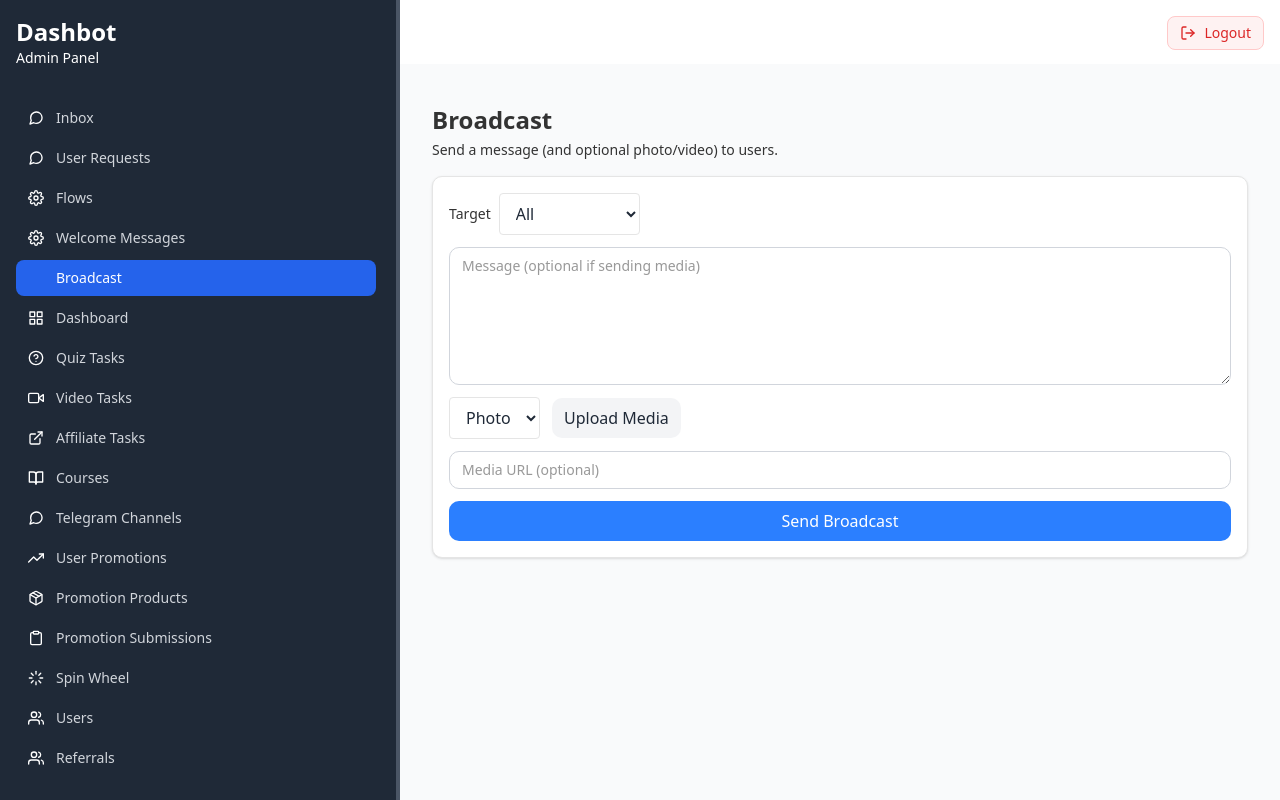
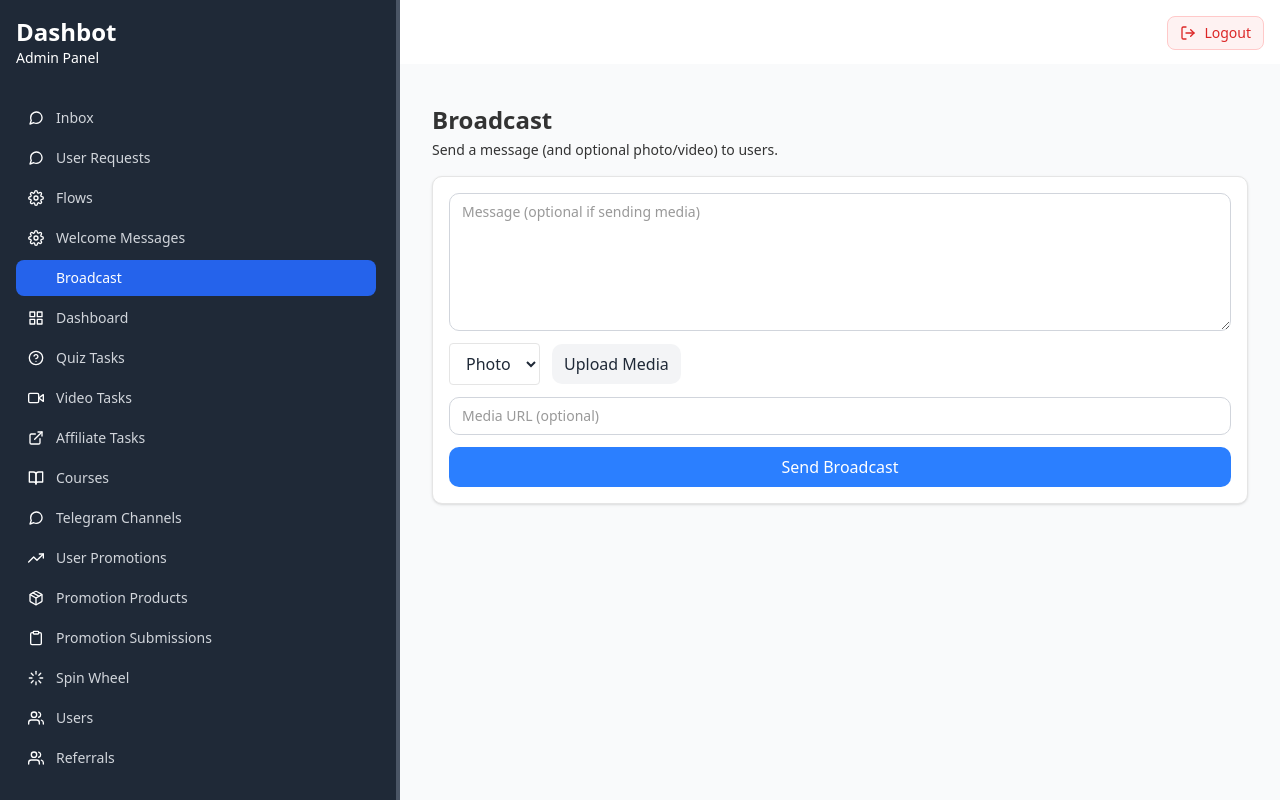
Before and after one commit to dave2324/botdash, a Next.js app in the folder admin-panel/: page /dashboard/broadcast in a window 1280 px wide. Built offline with nearby package versions, Linux system fonts and the light colour scheme; no server answers.

Commit message:
broadcast

```diff
--- a/admin-panel/src/app/dashboard/broadcast/page.tsx
+++ b/admin-panel/src/app/dashboard/broadcast/page.tsx
@@ -5,7 +5,6 @@ import { uploadFile, broadcastMedia } from '@/lib/api';
 
 export default function BroadcastPage() {
   const [message, setMessage] = useState<string>('');
-  const [target, setTarget] = useState<'all' | 'premium' | 'non_banned'>('all');
   const [mediaUrl, setMediaUrl] = useState<string>('');
   const [mediaType, setMediaType] = useState<'photo' | 'video'>('photo');
   const [uploading, setUploading] = useState(false);
@@ -23,15 +22,6 @@ export default function BroadcastPage() {
       )}
 
       <div className="mt-4 p-4 rounded-lg bg-white shadow-sm border grid gap-3">
-        <div className="flex gap-2 items-center">
-          <label className="text-sm font-medium">Target</label>
-          <select className="px-3 py-2 border rounded" value={target} onChange={(e) => setTarget(e.target.value as any)}>
-            <option value="all">All</option>
-            <option value="premium">Premium</option>
-            <option value="non_banned">Non-banned</option>
-          </select>
-        </div>
-
         <textarea
           value={message}
           onChange={(e) => setMessage(e.target.value)}
@@ -86,7 +76,6 @@ export default function BroadcastPage() {
                 message,
                 media_type: mediaUrl ? mediaType : undefined,
                 media_url: mediaUrl || undefined,
-                target,
               });
               setStatus({ type: 'success', text: `Broadcast done. Sent=${res.sent}, Failed=${res.failed}` });
             } catch {
```
